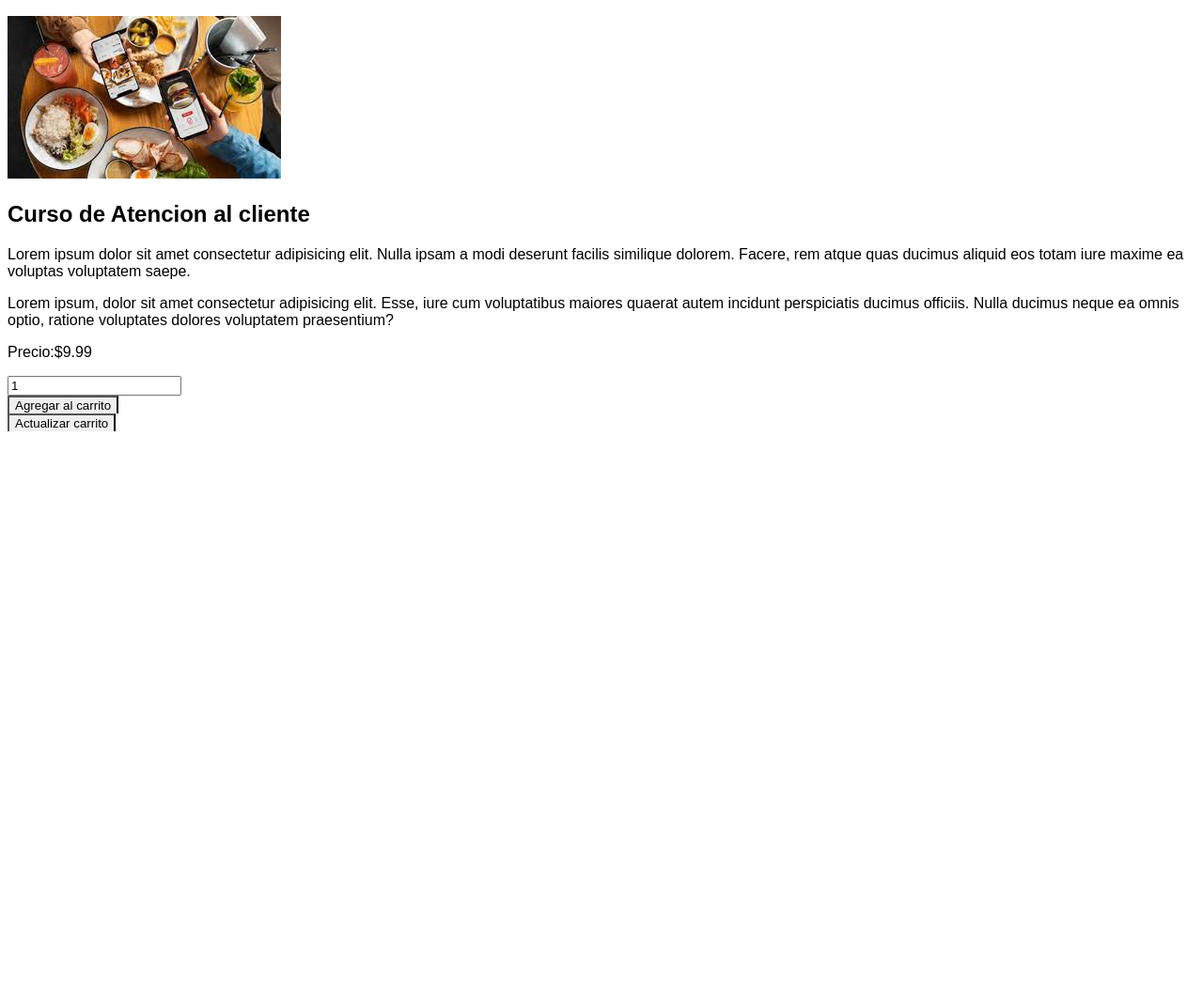
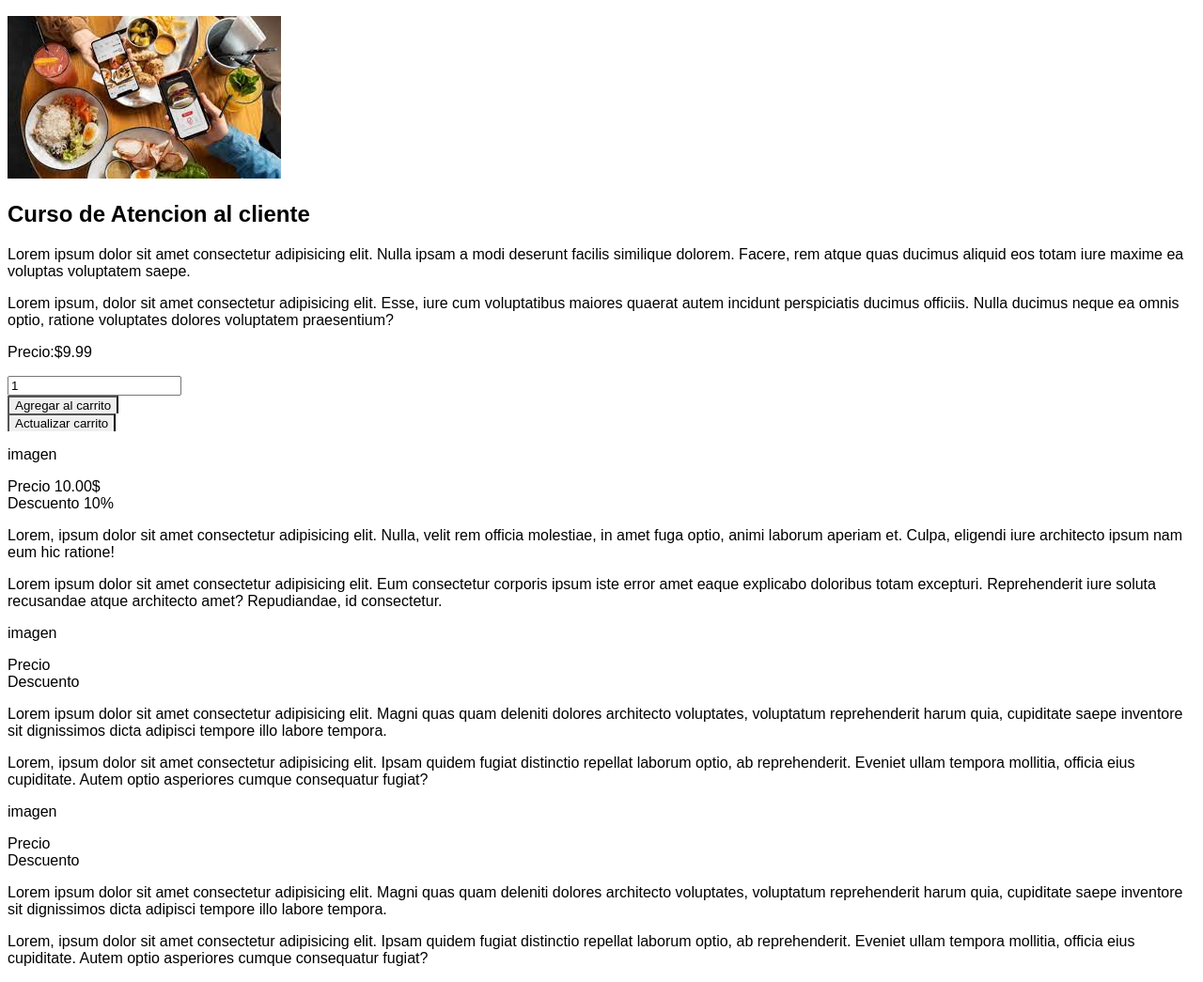
Before and after one commit to EvelyEspinosa/Proyecto-Final, a plain HTML site: page productCart.html in a window 1280 px wide. Shown: the part 51-1096 px from the top of the page at 94% size. Before the commit the page ends 800 px from the top, so only its background shows below. Drawn offline with Linux system fonts and the light colour scheme.

Commit message:
Actualizar productCart.html
otra opción

```diff
--- a/productCart.html
+++ b/productCart.html
@@ -42,3 +42,45 @@
 </main>
 </body>
 </html>
+
+
+<!DOCTYPE html>
+<html lang="en">
+<head>
+    <meta charset="UTF-8">
+    <link href="style.css" rel="stylesheet">
+    <meta name="viewport" content="width=device-width, initial-scale=1">
+    <title>Document</title>
+</head>
+<body class="container">
+    <article>
+        <div class="Producto">
+            <p>imagen</p>
+        <div>Precio 10.00$</div>
+        <div>Descuento 10%</div>
+            <p>Lorem, ipsum dolor sit amet consectetur adipisicing elit. Nulla, velit rem officia molestiae, in amet fuga optio, animi laborum aperiam et. Culpa, eligendi iure architecto ipsum nam eum hic ratione!</p>
+            <p>Lorem ipsum dolor sit amet consectetur adipisicing elit. Eum consectetur corporis ipsum iste error amet eaque explicabo doloribus totam excepturi. Reprehenderit iure soluta recusandae atque architecto amet? Repudiandae, id consectetur.</p>
+        </div>
+    </article>
+    <article>
+        <div class="Producto 2">
+            <p>imagen</p>
+            <div>Precio</div>
+            <div>Descuento</div>
+            <p>Lorem ipsum dolor sit amet consectetur adipisicing elit. Magni quas quam deleniti dolores architecto voluptates, voluptatum reprehenderit harum quia, cupiditate saepe inventore sit dignissimos dicta adipisci tempore illo labore tempora.
+            </p>
+            <p>Lorem, ipsum dolor sit amet consectetur adipisicing elit. Ipsam quidem fugiat distinctio repellat laborum optio, ab reprehenderit. Eveniet ullam tempora mollitia, officia eius cupiditate. Autem optio asperiores cumque consequatur fugiat?</p>
+        </div>
+    </article>
+    <article>
+        <div class="Producto 3">
+            <p>imagen</p>
+            <div>Precio</div>
+            <div>Descuento</div>
+            <p>Lorem ipsum dolor sit amet consectetur adipisicing elit. Magni quas quam deleniti dolores architecto voluptates, voluptatum reprehenderit harum quia, cupiditate saepe inventore sit dignissimos dicta adipisci tempore illo labore tempora.
+            </p>
+            <p>Lorem, ipsum dolor sit amet consectetur adipisicing elit. Ipsam quidem fugiat distinctio repellat laborum optio, ab reprehenderit. Eveniet ullam tempora mollitia, officia eius cupiditate. Autem optio asperiores cumque consequatur fugiat?</p>
+        </div>
+    </article>
+</body>
+</html>
```
